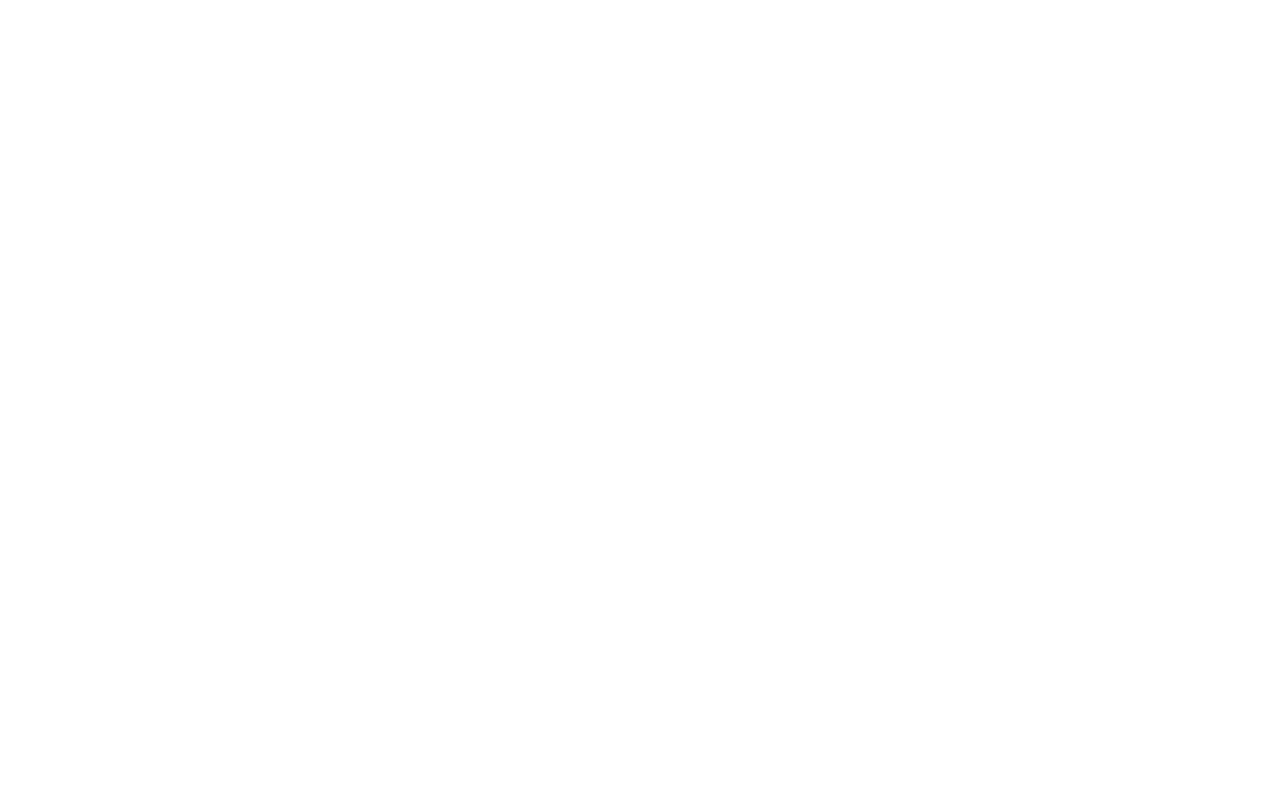
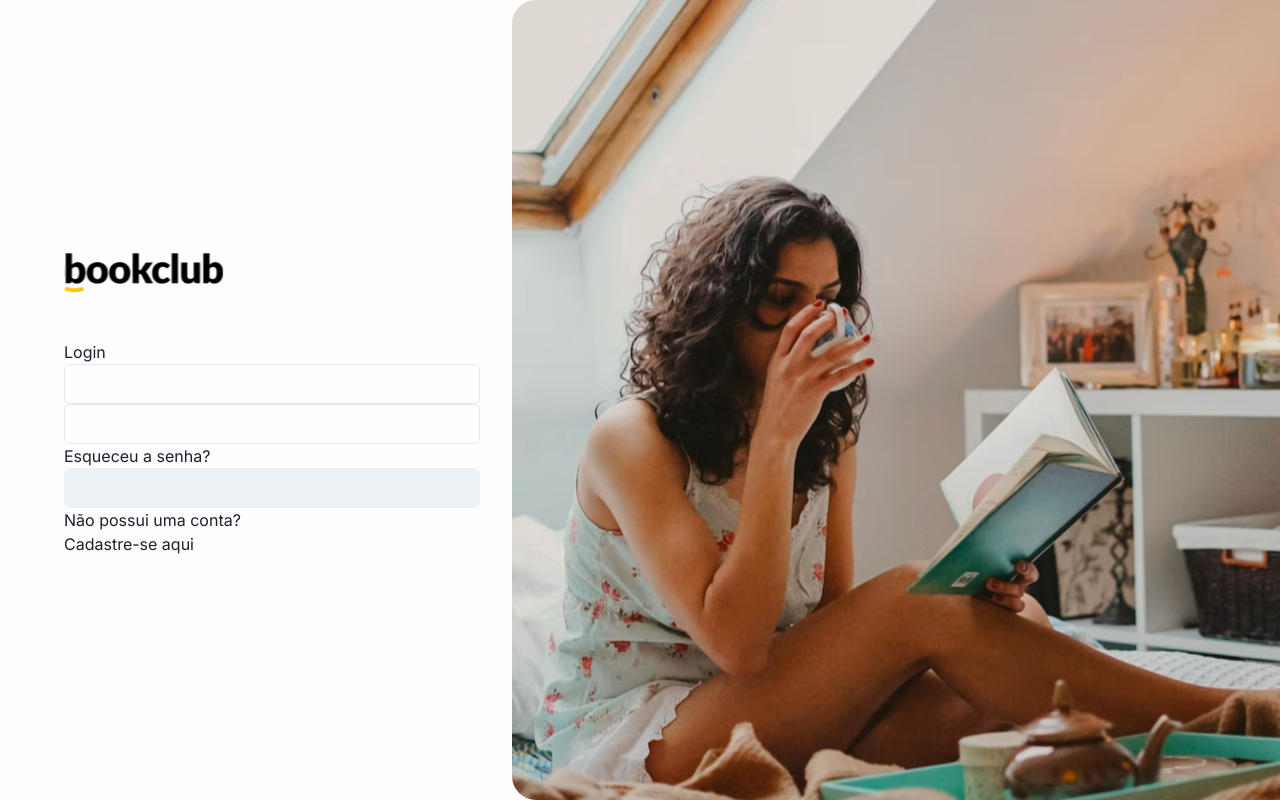
Before and after one commit to MikaelSouz/bookclub-web, a React (Create React App) app: page / in a window 1280 px wide. Built offline with nearby package versions, Linux system fonts and the light colour scheme.

Commit message:
feat: implement first chakra elements at login screen

```diff
--- a/src/App.js
+++ b/src/App.js
@@ -1,7 +1,13 @@
 import { ChakraProvider } from '@chakra-ui/react'
+import { theme } from 'styles'
+import { LoginScreen } from 'modules/unauthenticated/screens'
 
 function App() {
-  return <ChakraProvider></ChakraProvider>
+  return (
+    <ChakraProvider theme={theme}>
+      <LoginScreen />
+    </ChakraProvider>
+  )
 }
 
 export default App
--- /dev/null
+++ b/src/modules/unauthenticated/screens/Login/index.js
@@ -0,0 +1,43 @@
+import { Flex, Image, Text, Input, Button, Link } from '@chakra-ui/react'
+
+export const LoginScreen = () => {
+  return (
+    <Flex w="100vw" h="100vh" flexDir="row">
+      <Flex
+        w="40%"
+        h="100%"
+        flexDir="column"
+        padding="0 64px"
+        justifyContent="center"
+      >
+        <Image
+          src="img/logo.svg"
+          alt="bookclub logo"
+          w="160px"
+          h="48px"
+          mb="48px"
+        />
+
+        <Flex w="416px" flexDir="column">
+          <Text>Login</Text>
+          <Input></Input>
+          <Input></Input>
+          <Link>Esqueceu a senha?</Link>
+          <Button></Button>
+          <Text>Não possui uma conta?</Text>
+          <Link>Cadastre-se aqui</Link>
+        </Flex>
+      </Flex>
+      <Flex
+        w="60%"
+        h="100%"
+        bgImage="url('/img/bgAuth.svg')"
+        bgSize="cover"
+        bgPosition="center"
+        bgRepeat="no-repeat"
+        borderTopLeftRadius="24px"
+        borderBottomLeftRadius="24px"
+      />
+    </Flex>
+  )
+}
--- /dev/null
+++ b/src/modules/unauthenticated/screens/index.js
@@ -0,0 +1 @@
+export * from './Login'
--- /dev/null
+++ b/src/styles/colors.js
@@ -0,0 +1,9 @@
+export const colors = {
+  primary: '#FFC734',
+  black: '#000000',
+  grayDark: '#737373',
+  gray: '#E6E6E6',
+  grayLight: '#F2F1F1',
+  background: '#FEFEFE',
+  white: '#FFFFFF'
+}
--- /dev/null
+++ b/src/styles/index.js
@@ -0,0 +1 @@
+export * from './theme'
--- /dev/null
+++ b/src/styles/theme.js
@@ -0,0 +1,16 @@
+import { extendTheme } from '@chakra-ui/react'
+import { colors } from './colors'
+
+export const theme = extendTheme({
+  colors: { brand: colors },
+  styles: {
+    global: {
+      'html, body': {
+        fontFamily: 'Inter',
+        padding: 0,
+        margin: 0,
+        backgroundColor: colors.background
+      }
+    }
+  }
+})
```
Also changed, not shown: public/img/bgAuth.svg (added), public/img/logo.svg (added).
